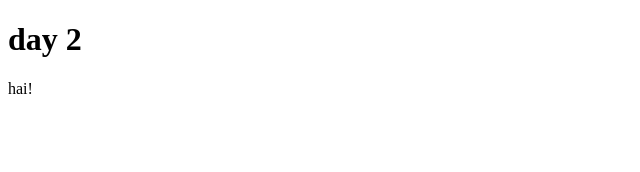
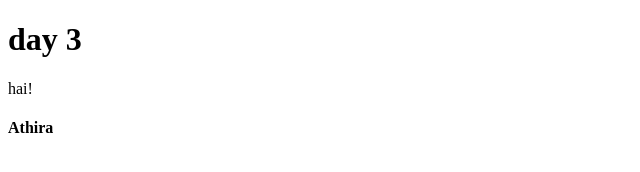
Before and after one commit to Athira-Jayakumar/New_project123, a plain HTML site: page index.html in a window 1280 px wide. Shown: the full height of the page, 0-640 px from the left. Drawn offline with Linux system fonts and the light colour scheme.

Commit message:
Heading added for Day 3

```diff
--- a/index.html
+++ b/index.html
@@ -4,7 +4,8 @@
         <title>github</title>
     </head>
     <body>
-        <h1>day 2</h1>
+        <h1>day 3</h1>
         <p>hai!</p>
+        <h4>Athira</h4>
     </body>
 </html>
--- a/style.css
+++ b/style.css
@@ -1,3 +1,3 @@
 .bg{
-    color : 'green';
+    color : 'yellow';
 }
```
